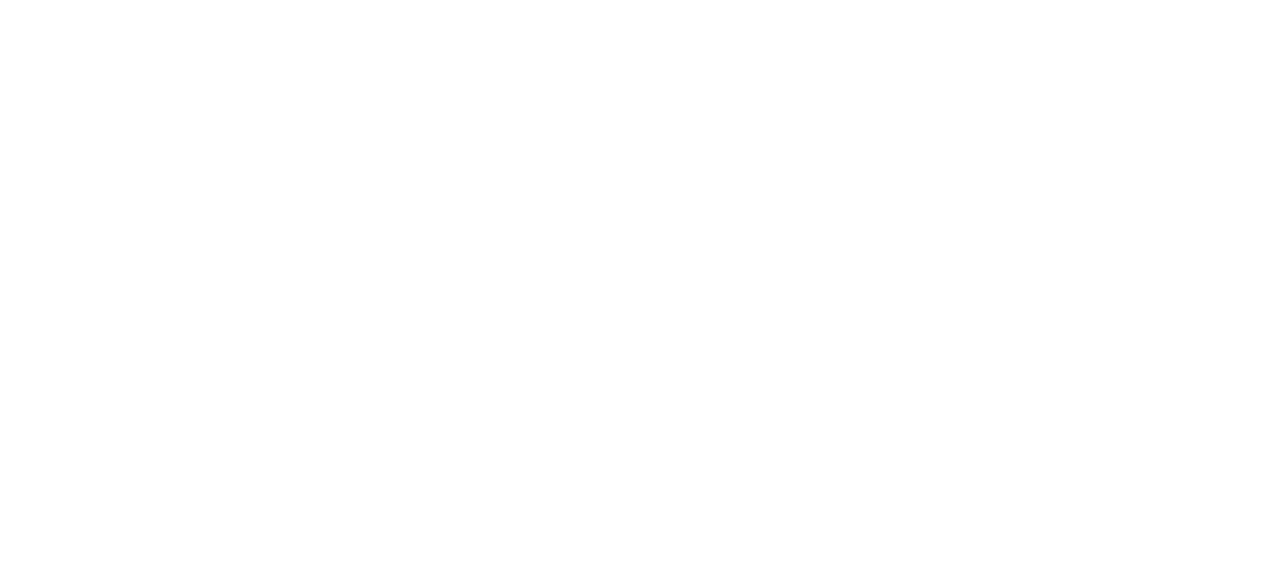
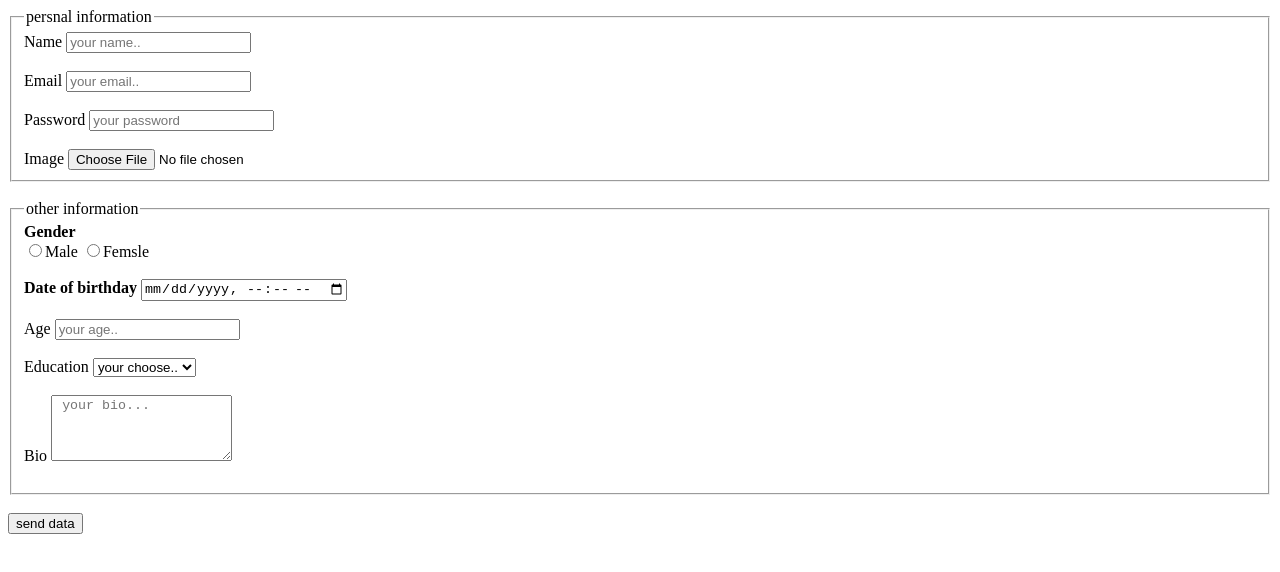
Before and after one commit to ahmedelnabriss2004-hub/online-front-end-, a plain HTML site: page lec 5/lec 5.html in a window 1280 px wide. Drawn offline with Linux system fonts and the light colour scheme.

Commit message:
first commit

```diff
--- a/lec 5/lec 5.html
+++ b/lec 5/lec 5.html
@@ -6,6 +6,74 @@
     <title>lec 5 </title>
 </head>
 <body>
+    <form action="" method="get" enctype="multipart/form-data">
+      <fieldset>
+        <legend>persnal information</legend>
+          <div class="">
+            <label for="name">Name</label>
+                <input type="text" placeholder="your name.." name="name" id="name">
+        </div>
+<br>
+        <div class="">
+            <label for="email">Email </label>
+                <input type="email" placeholder="your email.." name="email" id="email">
+        </div>
+
+    <br>
+    <div class="">
+            <label for="password">Password</label>
+                <input type="password" placeholder="your password" name="password" id="password">
+
+        </div>
+        <br>
+
+    <div class="">
+            <label for="image ">Image</label>
+                <input type="file" name="image" id="image">
+
+        </div>
+      </fieldset>
+<br>
+       <fieldset>
+        <legend>other information</legend>
+         <div class="">
+  <label for="gender"> <strong>Gender</strong></label><br>
+  <input type="radio" name="gender" value="male" id="male"><label for="male">Male</label>
+    <input type="radio" name="gender" value="female" id="female"><label for="female">Femsle</label>
+</div>
+<br>
+ <div class="">
+            <label for="you birthday"><strong>Date of birthday</strong></label>
+                <input type="datetime-local" name="dob" id="dob">
+
+        </div>
+        <br>
+         <div class="">
+            <label for="age">Age </label>
+                <input type="number" placeholder="your age.." name="age" id="age">
+        </div>
+        <br>
+          <div class="">
+            <label for="education">Education </label>
+               <select name="education" id="education">
+                  <option value="" disabled selected >your choose..</option>
+                <option value="1Diploma">Diploma</option>
+                 <option value="2Bachelor">Bachelor</option>
+                  <option value="3Master">Master</option>
+                   <option value="4PHd">PHd</option>
+               </select>
+        </div>
+  <br>
+         <div class="">
+            <label for="bio">Bio </label>
+               <textarea name="bio" id="bio" placeholder=" your bio..." rows="4"></textarea>
+        </div>
+        <br>
+       </fieldset>
+       <br>
+        <button type="submit">send data</button>
+         </form>
+
 
 </body>
 </html>
```
Also changed, not shown: lec 5/form fromgoogle.html (added).
